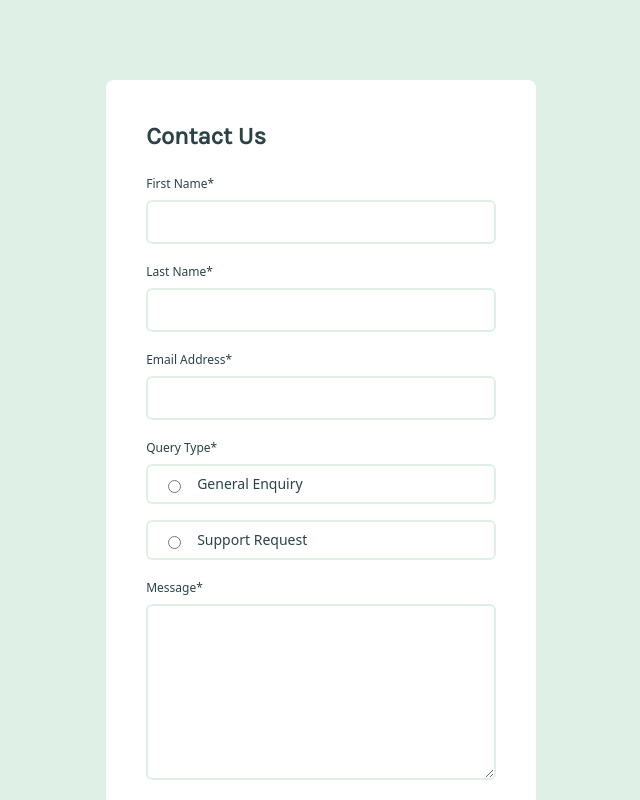
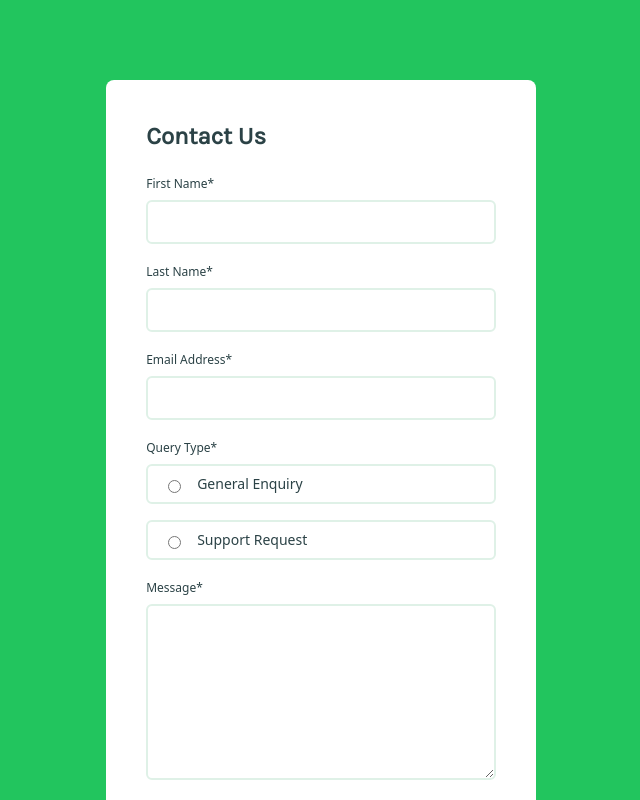
Before and after one commit to IkechukwuChiemelieCharles/Contact-Page, a React (Vite) app: page / in a window 1280 px wide. Shown: the top 800 px of the page, without its empty margins (319-959 px from the left). Built offline with nearby package versions, Linux system fonts and the light colour scheme.

Commit message:
removed width

```diff
--- a/src/App.jsx
+++ b/src/App.jsx
@@ -4,7 +4,7 @@ import Form from "./Form";
 
 function App() {
   return (
-    <div className="bg-Greenlighter w-full flex  justify-center pt-20 flex-col gap-5">
+    <div className="bg-green-500  flex  justify-center pt-20 flex-col gap-5">
       <Form />
       <Attribution />
     </div>
```
